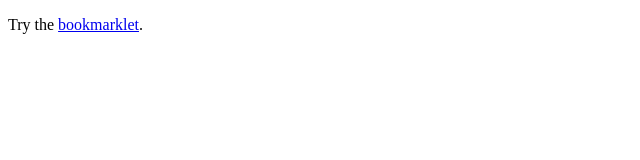
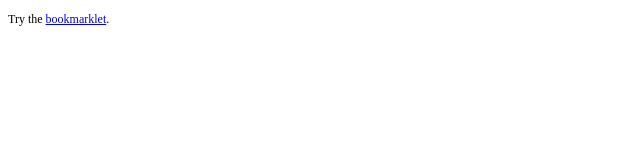
Before and after one commit to zodoz/jqCSSEditor, a plain HTML site: page index.html in a window 1280 px wide. Shown: the whole page, without its empty margins (0-640 px from the left). Drawn offline with Linux system fonts and the light colour scheme.

Commit message:
fixing font size

```diff
--- a/index.html
+++ b/index.html
@@ -1,3 +1,6 @@
-<!DOCTYPE html><html><head></head><body><p>Try the
+<!DOCTYPE html><html><head><style type="text/css">body {
+  font-size: 12px;
+}
+</style></head><body><p>Try the
 <a href="javascript:(function(){var a=document.createElement(&quot;script&quot;);a.type=&quot;text/javascript&quot;,a.src=&quot;https://raw.github.com/zodoz/jqCSSEditor/master/bootloader.js&quot;,document.getElementsByTagName(&quot;head&quot;)[0].appendChild(a)})()">bookmarklet</a>.
 </p></body></html>
```
Also changed, not shown: 1 other file.
